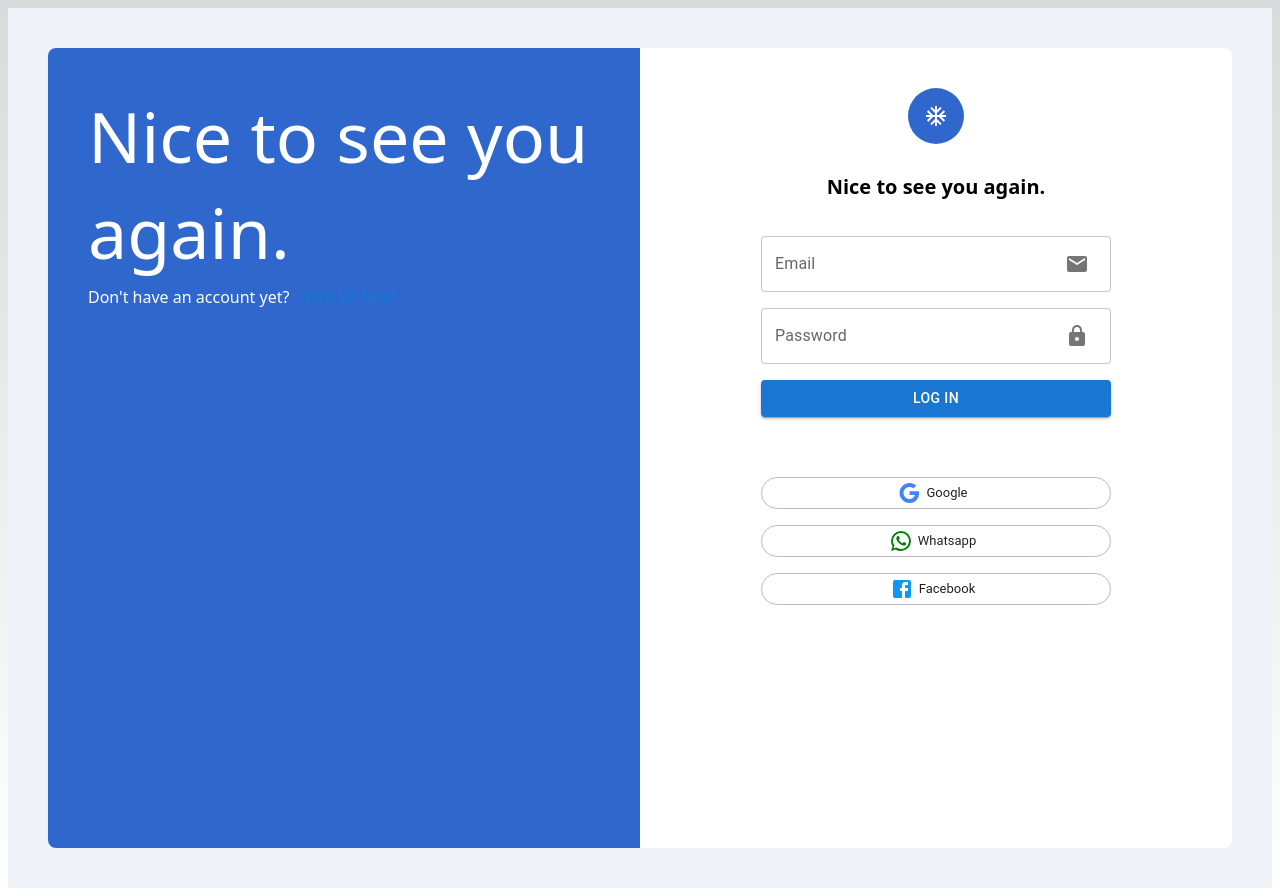
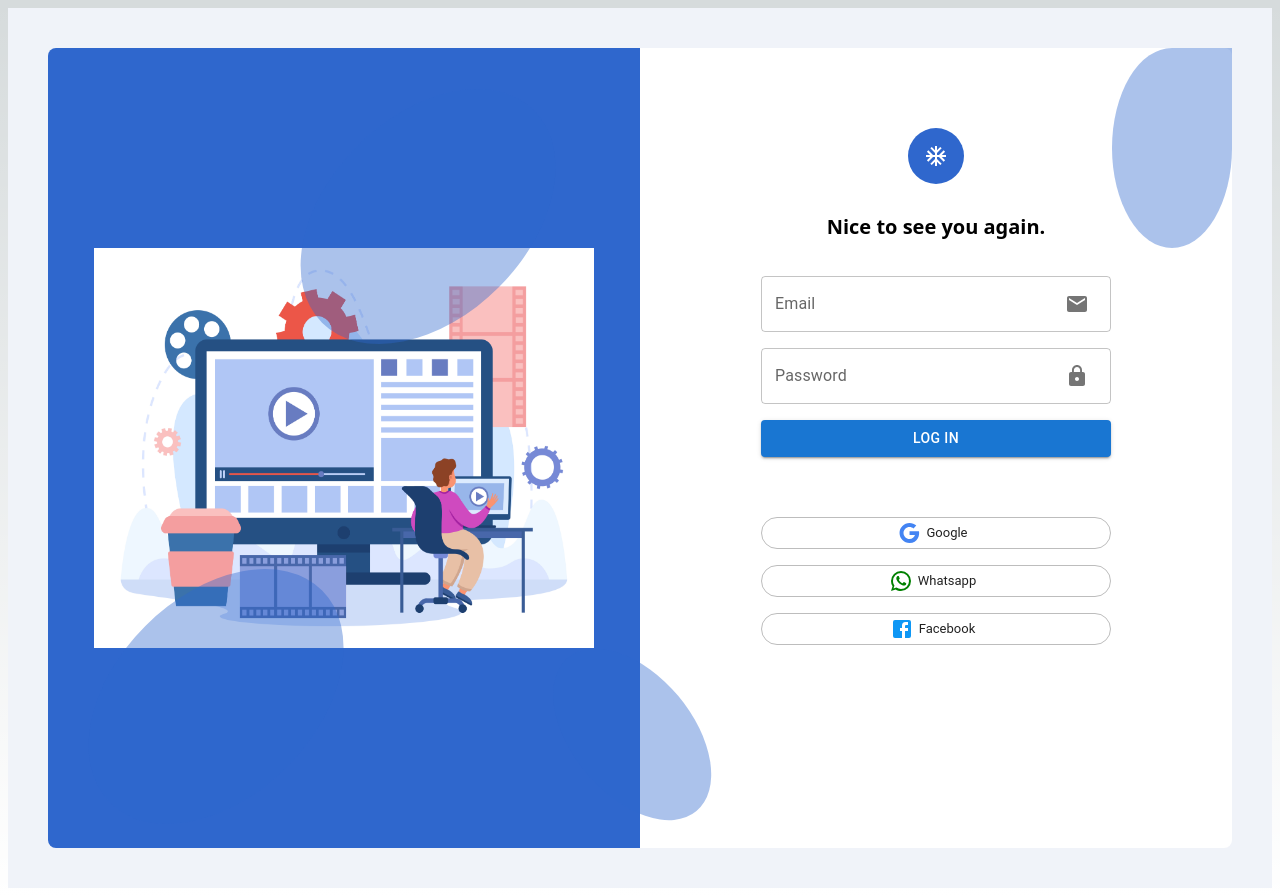
Before and after one commit to maniyedidi/web-video-editor, a Next.js app: page /login in a window 1280 px wide. Built offline with nearby package versions, Linux system fonts and the light colour scheme.

Commit message:
first cut login page

```diff
--- a/package.json
+++ b/package.json
@@ -21,8 +21,5 @@
     "react": "18.2.0",
     "react-dom": "18.2.0",
     "tailwindcss": "3.3.1"
-  },
-  "devDependencies": {
-    "sass": "^1.62.0"
   }
 }
--- a/src/pages/TryNow/index.js
+++ /dev/null
@@ -1,4 +0,0 @@
-
-export default function TryNow() {
-  return <div>TryNow</div>;
-}
--- a/src/pages/index.js
+++ b/src/pages/index.js
@@ -1,7 +1,6 @@
 import { Button } from '@mui/material';
 
 const MENU = ['Products', 'Pricing', 'Learn'];
-import styles from '../styles/Login.module.scss';
 import Image from 'next/image';
 import { useRouter } from 'next/router';
 
--- a/src/pages/login/index.js
+++ b/src/pages/login/index.js
@@ -1,18 +1,38 @@
 import { Email, Facebook, Google, Lock, WhatsApp } from '@mui/icons-material';
 import AcUnitIcon from '@mui/icons-material/AcUnit';
 import { Avatar, Button, Chip, InputAdornment, TextField } from '@mui/material';
+import LoginLeftImg from '../../assets/login.jpg';
+import Image from 'next/image';
 
 export default function Login() {
   return (
-    <div className='flex flex-row p-10 font-sans justify-center bg-[#F0F3F9] h-[100vh]'>
-      <div className='hidden md:block p-10 bg-[#2F67CD] w-[50%] rounded-tl-lg rounded-bl-lg text-white'>
-        <div className='text-[70px]'>Nice to see you again.</div>
-        <div>
-          Don't have an account yet? <Button variant='text' >Sign up now</Button>
-        </div>
+    <div className='flex flex-row p-0 md:p-10 font-sans justify-center bg-[#F0F3F9] h-[100vh]'>
+      <div className='hidden md:flex bg-[#2F67CD] w-[50%] rounded-tl-lg rounded-bl-lg text-white  items-center justify-center relative'>
+        <div
+          className='absolute w-[120px] md:w-[300px] h-[200px] top-[0px] right-[40px] bg-[#2f67cd] rounded-[50%] opacity-[0.4]'
+          style={{
+            transform: 'rotate(-45deg) translateY(33px) translateX(-64px)'
+          }}
+        ></div>
+        <div
+          className='absolute w-[120px] md:w-[300px] h-[200px] bottom-[120px] left-[40px] bg-[#2f67cd] rounded-[50%] opacity-[0.4]'
+          style={{
+            transform: 'rotate(-45deg) translateY(33px) translateX(-64px)'
+          }}
+        ></div>
+        <Image className='md:w-[300px] md:h-[240px] lg:w-[500px] lg:h-[400px] p-10' src={LoginLeftImg} />
       </div>
-      <div className=' flex flex-col items-center bg-white gap-4 w-[100%] md:w-[50%] p-10 rounded-tr-lg rounded-br-lg '>
-        <Avatar sx={{ width: 56, height: 56, bgcolor: '#2F67CD' }}>
+      <div className=' relative flex flex-col items-center bg-white gap-4 w-[100%] md:w-[50%] rounded-tr-lg rounded-br-lg '>
+        <div
+          className='absolute z-10 w-[120px] md:w-[120px] h-[200px] top-[0px] right-[0px] bg-[#2f67cd] rounded-tl-[50%] rounded-bl-[50%] rounded-tr-[0] rounded-br-[50%]  opacity-[0.4]'
+        ></div>
+        <div
+          className='absolute w-[120px] md:w-[120px] h-[200px] bottom-[80px] -left-[40px] bg-[#2f67cd] rounded-[50%] opacity-[0.4]'
+          style={{
+            transform: 'rotate(-40deg) translateY(33px) translateX(-64px)'
+          }}
+        ></div>
+        <Avatar  sx={{ width: 56, height: 56, bgcolor: '#2F67CD', marginTop:10 }}>
           <AcUnitIcon />
         </Avatar>
         <h1 className='mb-4 text-[20px]'> Nice to see you again.</h1>
@@ -48,19 +68,19 @@ export default function Login() {
               variant='outlined'
               icon={<Google style={{ color: '#4384F3' }} />}
               label='Google'
-              fullWidth
+              fullWidth={true}
             />
             <Chip
               variant='outlined'
               icon={<WhatsApp style={{ color: 'green' }} />}
               label='Whatsapp'
-              fullWidth
+              fullWidth={true}
             />
             <Chip
               variant='outlined'
               icon={<Facebook style={{ color: '#0E97F5' }} />}
               label='Facebook'
-              fullWidth
+              fullWidth={true}
             />
           </div>
         </div>
```
Also changed, not shown: src/styles/Login.module.scss (deleted, +0 -32 lines), src/assets/login.jpg (added).
